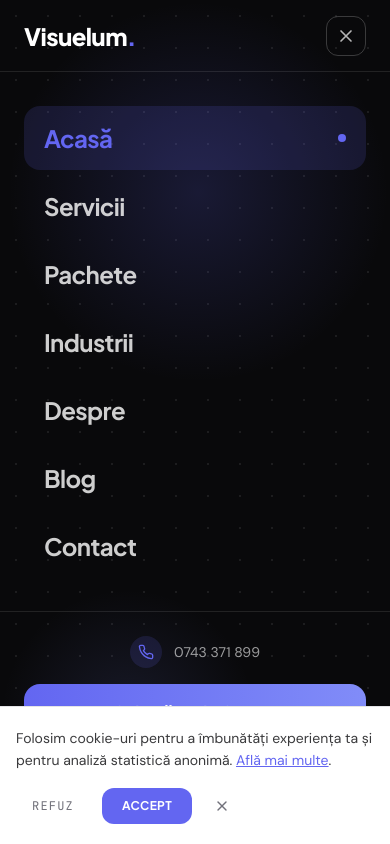
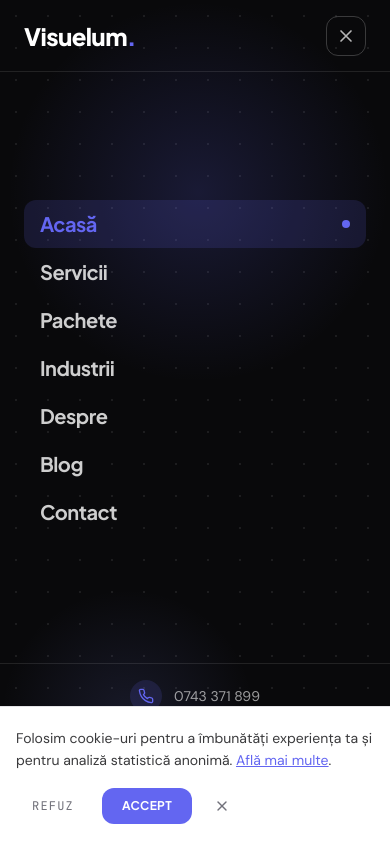
Before and after one commit to catalinalx8-dev/visuelum_nextjs, a Next.js app: page / in a window 390 px wide. Both pictures are taken after a click on the button 354 px from the left and 35 px from the top of the page. Shown: the top 844 px of the page. Built offline with nearby package versions, Linux system fonts and the light colour scheme.

Commit message:
fix: compact mobile menu to fit viewport without scrolling
Agent-Logs-Url: https://github.com/catalinalx8-dev/visuelum_nextjs/sessions/fa29515c-0fd7-4a45-b08a-a73fa9ec5100

Co-authored-by: catalinalx8-dev <272113926+catalinalx8-dev@users.noreply.github.com>

```diff
--- a/components/layout/Header.tsx
+++ b/components/layout/Header.tsx
@@ -237,10 +237,10 @@ export function Header() {
 
             {/* Nav links — centered with stagger */}
             <nav
-              className="relative flex-1 flex flex-col items-center justify-center px-6 overflow-y-auto"
+              className="relative flex-1 flex flex-col items-center justify-center px-6 overflow-hidden"
               aria-label="Navigare mobilă"
             >
-              <ul className="flex flex-col items-center gap-1 w-full max-w-sm">
+              <ul className="flex flex-col items-center gap-0 w-full max-w-sm">
                 {navLinks.map((link, i) => {
                   const active = isActive(link)
                   return (
@@ -254,7 +254,7 @@ export function Header() {
                       <Link
                         href={link.href}
                         className={cn(
-                          'flex items-center justify-between w-full py-4 px-5 rounded-2xl transition-all duration-200',
+                          'flex items-center justify-between w-full py-2.5 px-4 rounded-xl transition-all duration-200',
                           active
                             ? 'bg-gold/15 text-gold'
                             : 'text-white/80 hover:bg-white/5 hover:text-white'
@@ -262,7 +262,7 @@ export function Header() {
                         onClick={() => setMobileOpen(false)}
                         aria-current={pathname === link.href ? 'page' : undefined}
                       >
-                        <span className="font-head font-bold text-2xl tracking-tight">
+                        <span className="font-head font-bold text-xl tracking-tight">
                           {link.label}
                         </span>
                         {active && (
@@ -280,7 +280,7 @@ export function Header() {
 
             {/* Bottom section */}
             <motion.div
-              className="relative px-6 pb-10 pt-6 flex-shrink-0 space-y-4 border-t border-white/10"
+              className="relative px-6 pb-6 pt-4 flex-shrink-0 space-y-3 border-t border-white/10"
               initial={{ opacity: 0, y: 20 }}
               animate={{ opacity: 1, y: 0 }}
               transition={{ delay: 0.55, duration: 0.4 }}
@@ -299,14 +299,14 @@ export function Header() {
               {/* CTA */}
               <Link
                 href="/contact"
-                className="flex items-center justify-center w-full py-4 bg-gradient-to-r from-gold to-gold-l text-white font-head font-bold text-base rounded-2xl transition-all duration-200 hover:shadow-xl hover:shadow-gold/30 hover:-translate-y-0.5 active:translate-y-0 focus-visible:ring-2 focus-visible:ring-gold focus-visible:ring-offset-2 focus-visible:ring-offset-navy-deep"
+                className="flex items-center justify-center w-full py-3 bg-gradient-to-r from-gold to-gold-l text-white font-head font-bold text-sm rounded-2xl transition-all duration-200 hover:shadow-xl hover:shadow-gold/30 hover:-translate-y-0.5 active:translate-y-0 focus-visible:ring-2 focus-visible:ring-gold focus-visible:ring-offset-2 focus-visible:ring-offset-navy-deep"
                 onClick={() => setMobileOpen(false)}
               >
                 Solicită Audit Gratuit
               </Link>
 
               {/* Social links */}
-              <div className="flex items-center justify-center gap-4 pt-1">
+              <div className="flex items-center justify-center gap-3 pt-0">
                 {socialLinks.map(({ href, label, icon: Icon }) => (
                   <a
                     key={label}
@@ -314,7 +314,7 @@ export function Header() {
                     target="_blank"
                     rel="noopener noreferrer"
                     aria-label={label}
-                    className="flex items-center justify-center w-11 h-11 rounded-full border border-white/20 text-white/50 hover:text-gold hover:border-gold/50 transition-all duration-200"
+                    className="flex items-center justify-center w-10 h-10 rounded-full border border-white/20 text-white/50 hover:text-gold hover:border-gold/50 transition-all duration-200"
                   >
                     <Icon />
                   </a>
```
